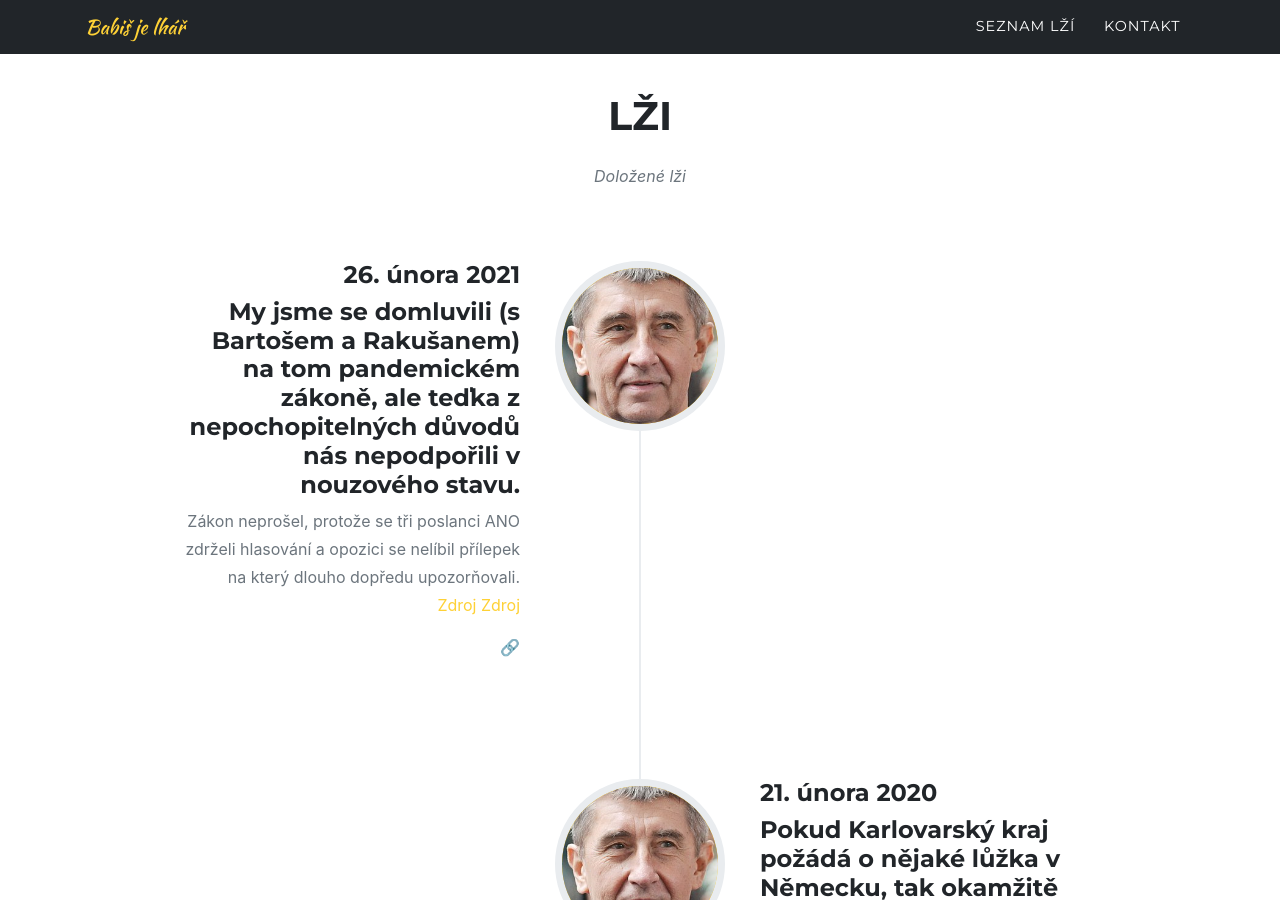
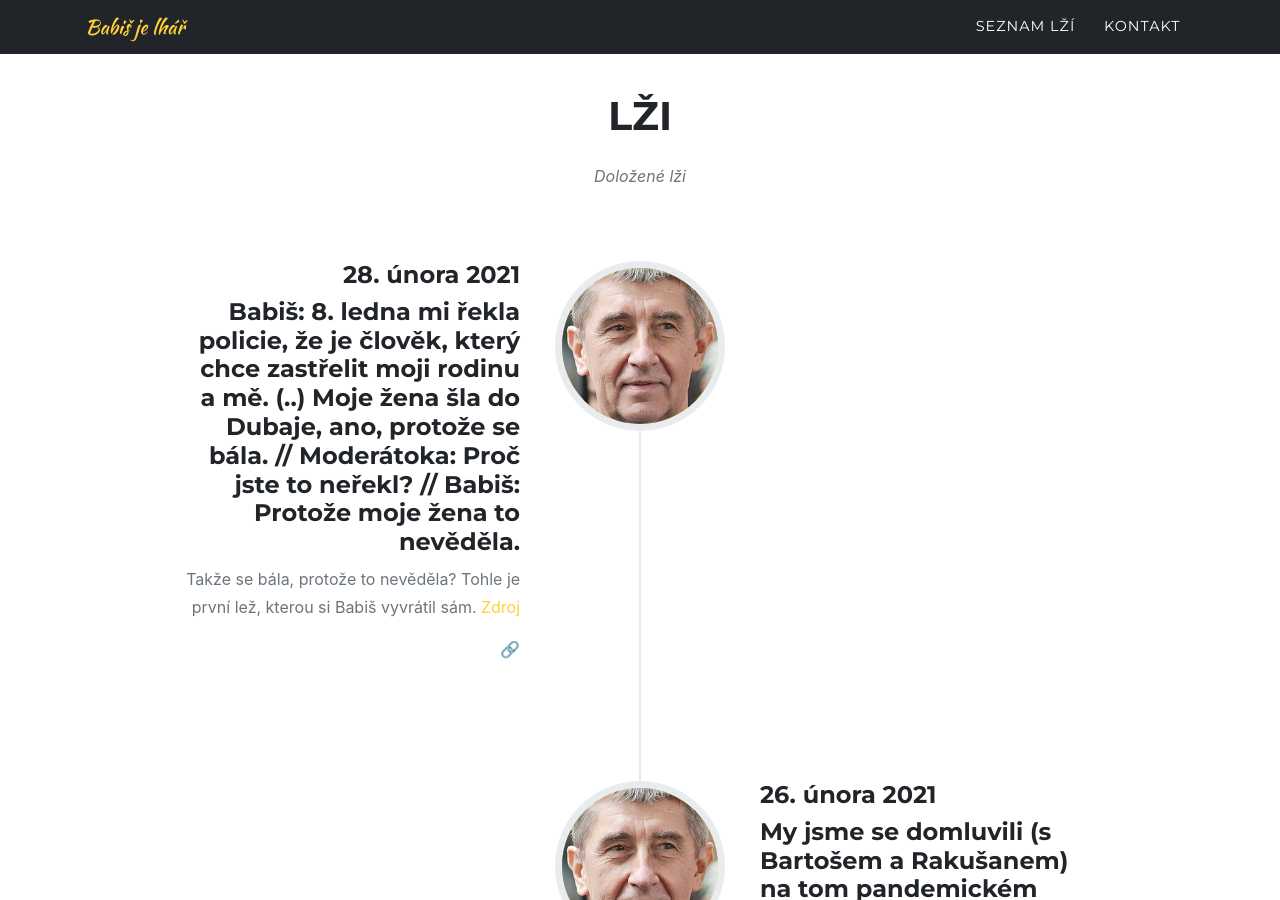
Before and after one commit to xsuchy/babisjelhar, a Jekyll site: the page built from index.md, in a window 1280 px wide and 900 px high, scrolled down 1142 px. Built offline with Jekyll 4.4.1, drawn with Linux system fonts in a browser that asks for light colours; some web fonts are replaced.

Commit message:
dalsi lez

```diff
--- a/_data/sitetext.yml
+++ b/_data/sitetext.yml
@@ -33,6 +33,10 @@ timeline:
     section: timeline
     start_align: "left"
     events:
+      - title: "Babiš: 8. ledna mi řekla policie, že je člověk, který chce zastřelit moji rodinu a mě. (..) Moje žena šla do Dubaje, ano, protože se bála. // Moderátoka: Proč jste to neřekl? // Babiš: Protože moje žena to nevěděla."
+        year: "28. února 2021"
+        desc: "Takže se bála, protože to nevěděla? Tohle je první lež, kterou si Babiš vyvrátil sám. [Zdroj](https://cnn.iprima.cz/porady/partie/28022021)"
+        image: assets/img/timeline/1.jpg
       - title: "My jsme se domluvili (s Bartošem a Rakušanem) na tom pandemickém zákoně, ale teďka z nepochopitelných důvodů nás nepodpořili v nouzového stavu."
         year: "26. února 2021"
         image: assets/img/timeline/1.jpg
```
